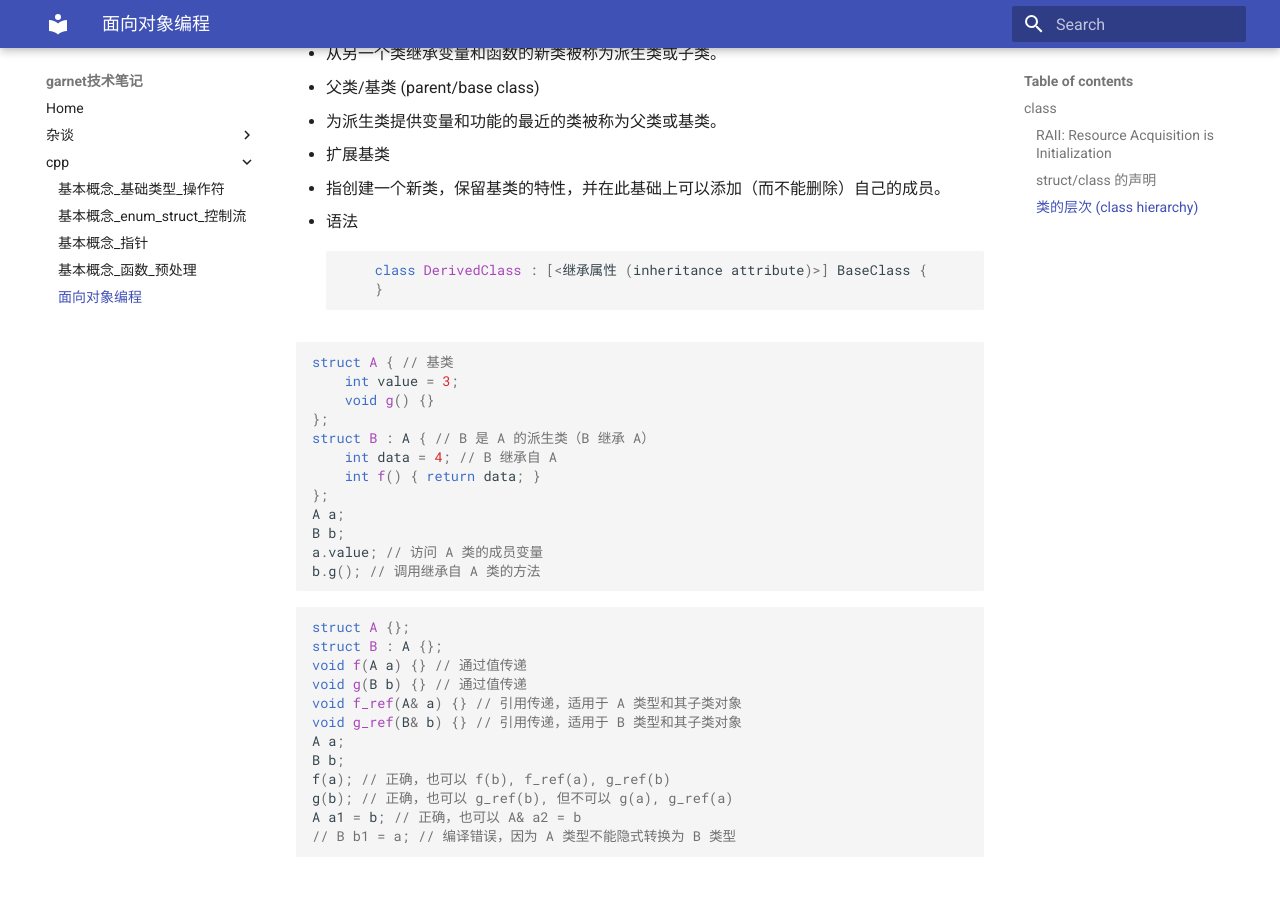
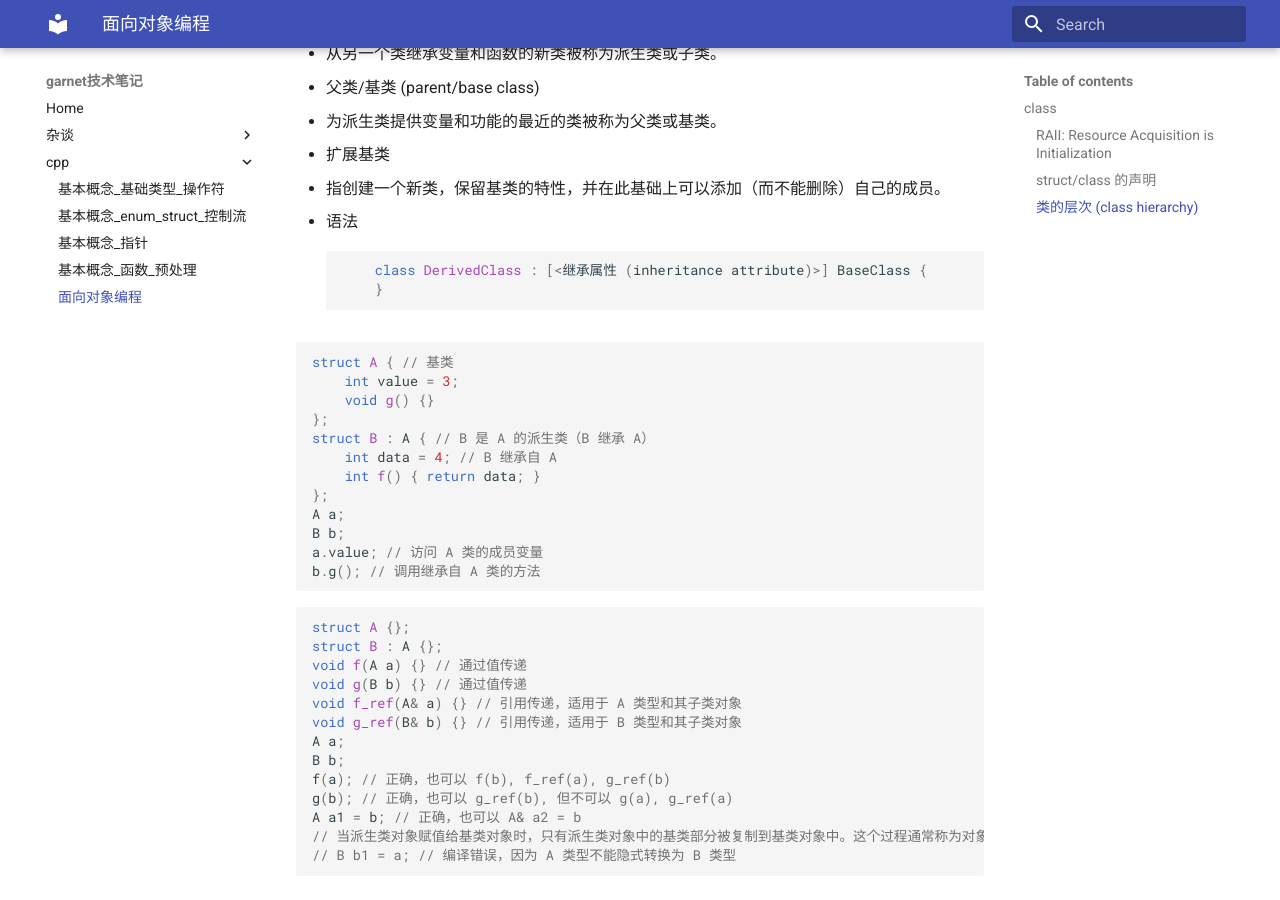
Before and after one commit to ymma98/technotes, an MkDocs documentation site: the page built from docs/cpp/OOP.md, in a window 1280 px wide and 900 px high, scrolled down 2161 px. Built offline with MkDocs 1.6.1 and Material for MkDocs 9.7.7, drawn with Linux system fonts in a browser that asks for light colours.

Commit message:
docs/cpp/OOP.md updated from https://stackedit.cn/

````diff
--- a/docs/cpp/OOP.md
+++ b/docs/cpp/OOP.md
@@ -115,13 +115,16 @@ B b;
 f(a); // 正确，也可以 f(b), f_ref(a), g_ref(b)
 g(b); // 正确，也可以 g_ref(b), 但不可以 g(a), g_ref(a)
 A a1 = b; // 正确，也可以 A& a2 = b
+// 当派生类对象赋值给基类对象时，只有派生类对象中的基类部分被复制到基类对象中。这个过程通常称为对象的“切片”（slicing），因为派生类特有的属性被“切掉”了，只剩下基类的部分。
 // B b1 = a; // 编译错误，因为 A 类型不能隐式转换为 B 类型
 ```
 
 
 
 
+
+
 <!--stackedit_data:
-eyJoaXN0b3J5IjpbLTQ4NDcxMzYzMywyMjU5ODA0NzUsLTY0MT
+eyJoaXN0b3J5IjpbMTE0ODg0MjY0NiwyMjU5ODA0NzUsLTY0MT
 E2ODM5LDk3NjQ0MTMxNl19
 -->
````
